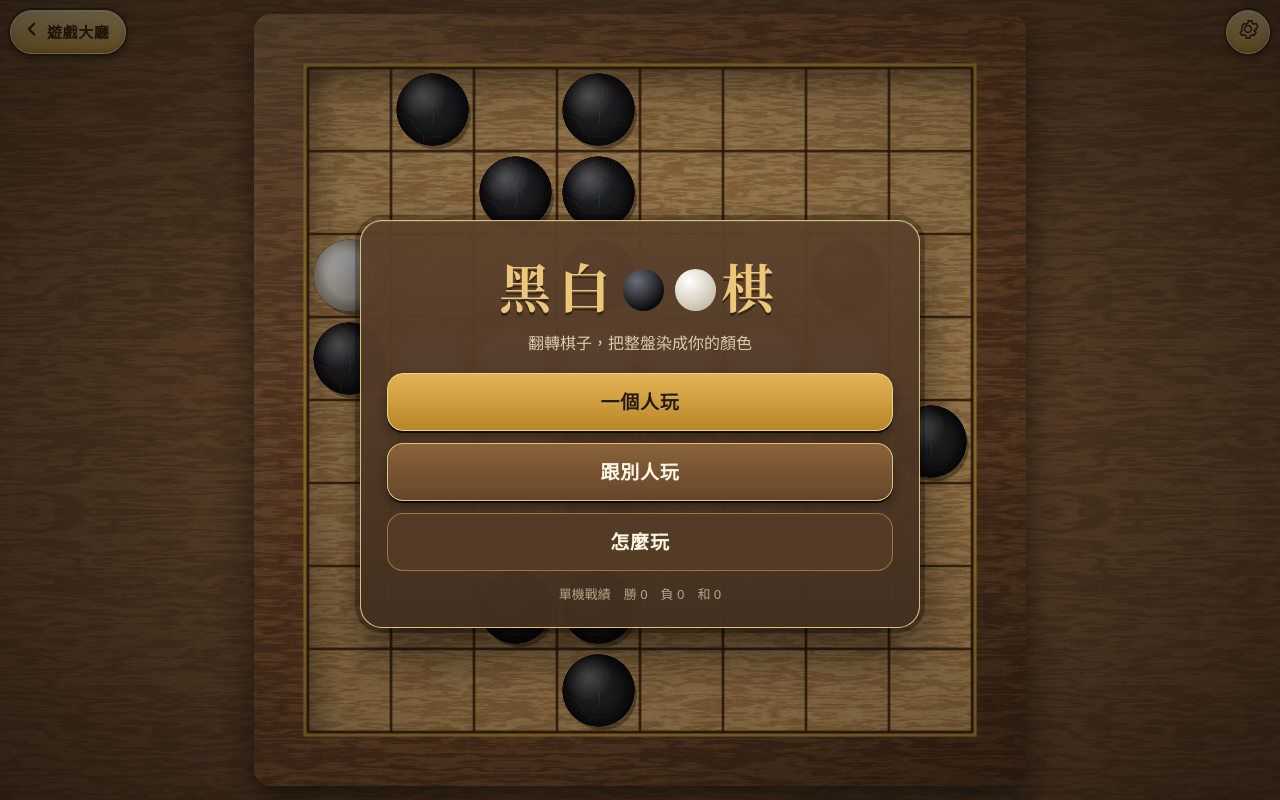
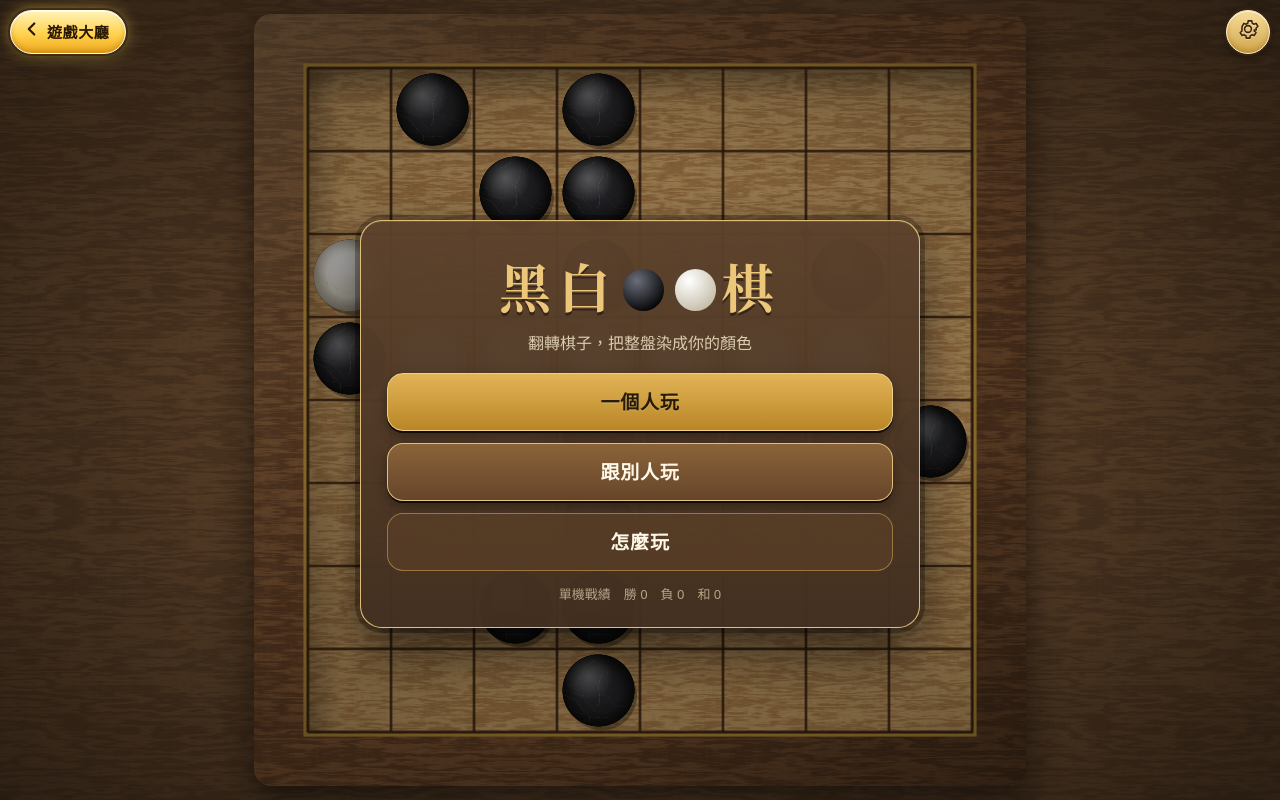
Before and after one commit to PJH-Eric/reversi, a website: page public/index.html in a window 1280 px wide. Drawn offline with Linux system fonts and the light colour scheme.

Commit message:
style: 返回遊戲大廳按鈕改為亮黃色並提高層級，不再被首頁暗幕蓋住
Co-Authored-By: Claude Sonnet 5.5 <noreply@anthropic.com>

```diff
--- a/public/css/style.css
+++ b/public/css/style.css
@@ -97,7 +97,7 @@ input[type="text"]:focus { outline: none; border-color: var(--brass-hi); box-sha
 .icon-btn:focus-visible, .lobby-pill:focus-visible { outline: 3px solid #fff3c4; outline-offset: 2px; }
 .icon-btn svg { width: 24px; height: 24px; }
 /* 左上角「返回遊戲大廳」膠囊（只在首頁），與其他遊戲的返回鈕同位置、同圓角膠囊造型 */
-.lobby-pill { display: inline-flex; align-items: center; gap: 4px; min-height: 44px; padding: 0 16px 0 10px; border-radius: 999px; text-decoration: none; font-weight: 800; font-size: 15px; letter-spacing: .04em; color: #3a2410; background: linear-gradient(180deg, #f6dd9c, #d3a64a); border: 1px solid #fff0c4; box-shadow: inset 0 1px 0 rgba(255, 255, 255, .65), inset 0 -3px 5px rgba(120, 76, 16, .28), 0 0 0 2px rgba(58, 36, 16, .75), 0 4px 10px rgba(0, 0, 0, .45); transition: transform .12s, filter .12s; }
+.lobby-pill { display: inline-flex; align-items: center; gap: 4px; min-height: 44px; padding: 0 16px 0 10px; border-radius: 999px; text-decoration: none; font-weight: 800; font-size: 15px; letter-spacing: .04em; color: #2b1800; background: linear-gradient(180deg, #fff3b8, #ffd24d 55%, #f0a91f); border: 1px solid #fffbe0; box-shadow: inset 0 1px 0 #fff, inset 0 -3px 5px rgba(150, 90, 0, .3), 0 0 0 2px rgba(58, 36, 16, .8), 0 0 16px rgba(255, 214, 90, .6), 0 4px 10px rgba(0, 0, 0, .45); transition: transform .12s, filter .12s; }
 .lobby-pill[hidden] { display: none; }
 .lobby-pill:hover { filter: brightness(1.08); transform: translateY(-1px); }
 .lobby-pill:active { transform: translateY(1px) scale(.97); }
@@ -108,7 +108,7 @@ input[type="text"]:focus { outline: none; border-color: var(--brass-hi); box-sha
 .badge { position: absolute; top: -3px; right: -3px; min-width: 18px; height: 18px; padding: 0 5px; border-radius: 9px; background: #e0533f; color: #fff; font: 700 11px/18px var(--font); font-style: normal; text-align: center; }
 
 /* ---------- 浮動介面 ---------- */
-.hud-top { position: absolute; top: calc(10px + var(--safe-t)); left: calc(10px + var(--safe-l)); right: calc(10px + var(--safe-r)); display: flex; align-items: center; gap: 10px; z-index: 20; pointer-events: none; }
+.hud-top { position: absolute; top: calc(10px + var(--safe-t)); left: calc(10px + var(--safe-l)); right: calc(10px + var(--safe-r)); display: flex; align-items: center; gap: 10px; z-index: 30; pointer-events: none; }
 .hud-top > * { pointer-events: auto; }
 .hud-right { margin-left: auto; display: flex; align-items: center; gap: 8px; }
 #app:not([data-in-game="1"]) #side-toggle { display: none; }
```
